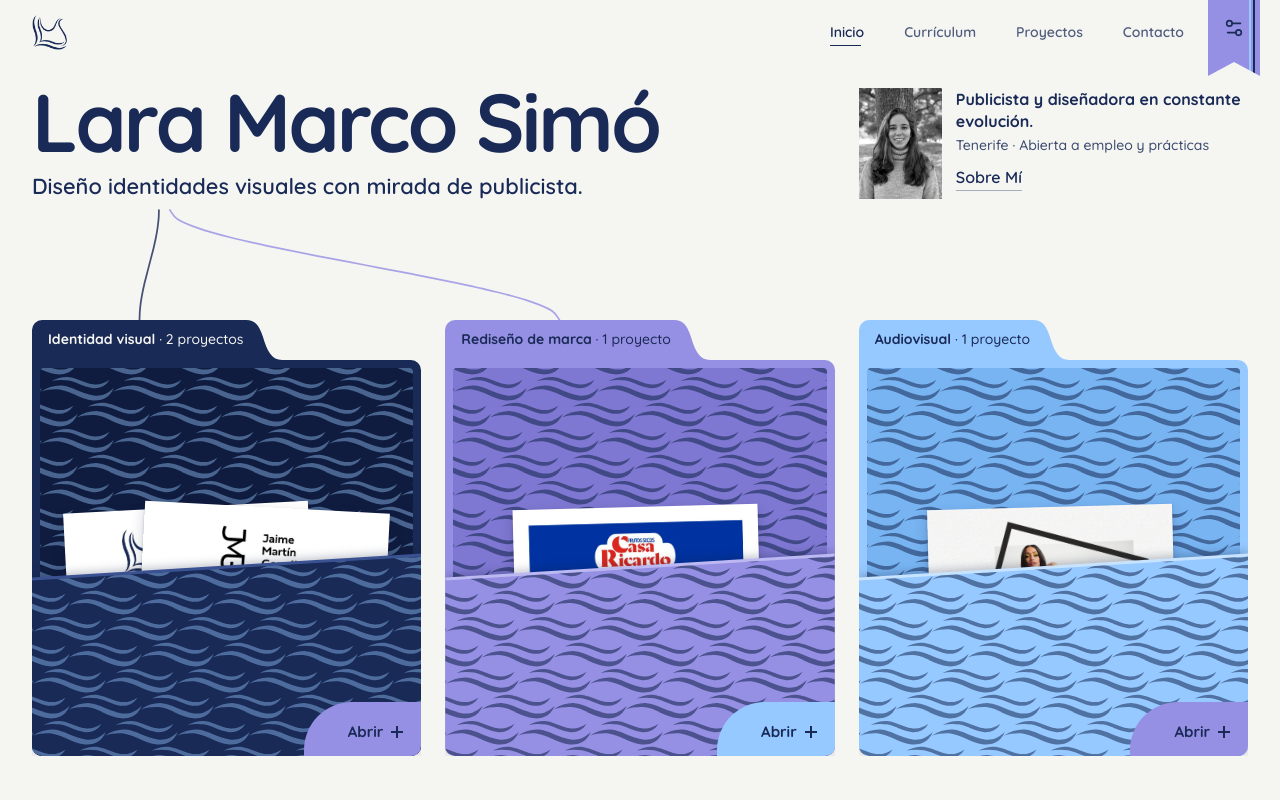
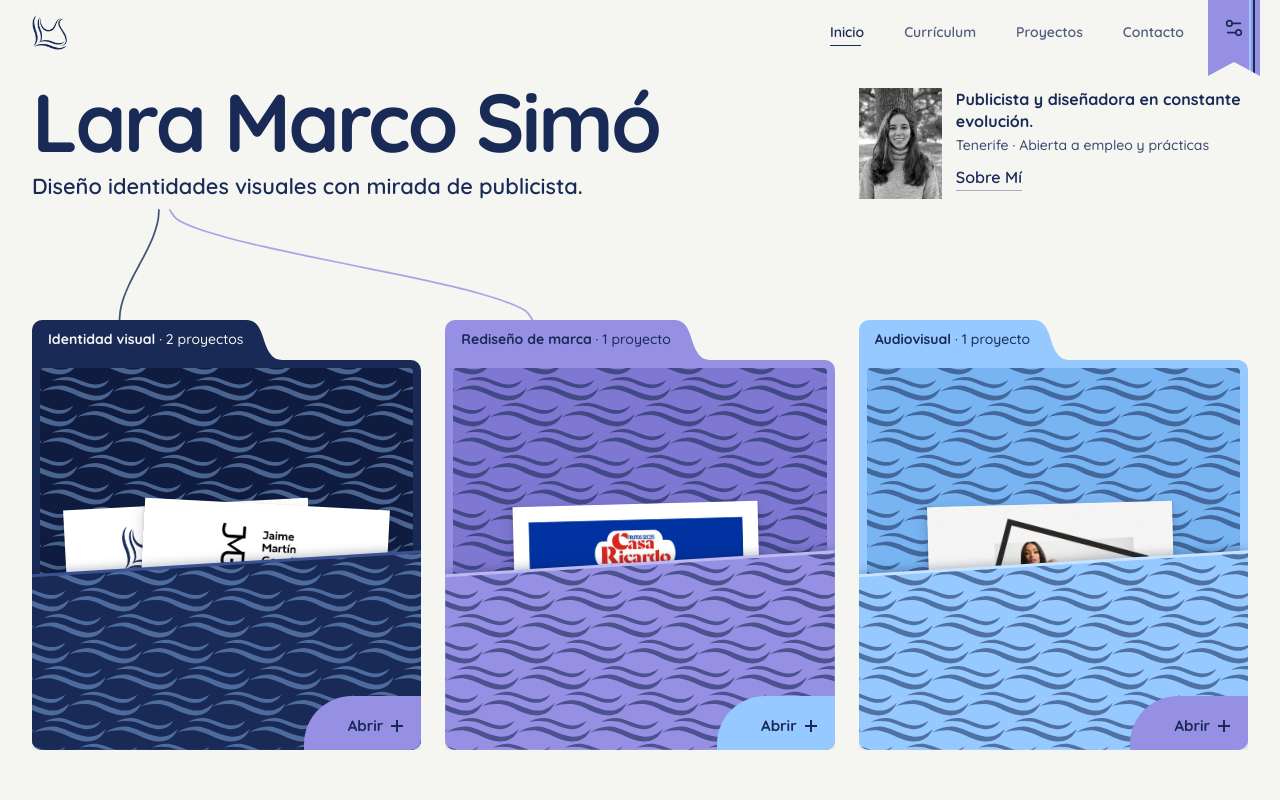
Before and after one commit to laramarcosimo/Portfolio, a React (Vite) app: page / in a window 1280 px wide. Shown: the top 800 px of the page. Built offline with nearby package versions, Linux system fonts and the light colour scheme.

Commit message:
Flatten home folders to fit the screen and even out the threads
Co-Authored-By: Claude Opus 5.5 <noreply@anthropic.com>

```diff
--- a/src/components/FolderThreads.jsx
+++ b/src/components/FolderThreads.jsx
@@ -39,9 +39,11 @@ function tracePaths(root, name, block) {
   if (tabs.length !== LINES.length) return null
   const sy = offsetIn(root, block).y + block.offsetHeight + 10
   const cx = offsetIn(root, name).x + name.offsetWidth * 0.22
+  // Mismo punto de llegada en cada pestaña (no su centro, que varía con el texto): los hilos quedan equidistantes
+  const inset = Math.min(...tabs.map((tab) => tab.offsetWidth)) / 2
   const paths = tabs.map((tab, i) => {
     const p = offsetIn(root, tab)
-    return flowingPath(cx + (i - 1) * SPREAD, sy, p.x + tab.offsetWidth / 2, p.y)
+    return flowingPath(cx + (i - 1) * SPREAD, sy, p.x + inset, p.y)
   })
   return { w: root.offsetWidth, h: root.offsetHeight, paths }
 }
--- a/src/styles/global.css
+++ b/src/styles/global.css
@@ -176,6 +176,10 @@
   .folder { overflow: hidden; }
   .folder[data-lifted] > * { visibility: hidden; }
   .folder[data-lifted] .folder-plus { transition: none; }
+  /* Portada: la carpeta se achata según la altura de pantalla para que el botón Abrir se vea sin scroll */
+  .home-top .folder { --folder-h: clamp(64cqw, calc(100svh - 370px), 112cqw); height: var(--folder-h); }
+  .home-top .folder-front { inset: calc(var(--folder-h) * 0.536) 0 0 0; }
+  .home-top .folder-sheet { translate: 0 calc(var(--folder-h) * 0.536 - 60cqw); }
 }
 
 /* Escritorio, abierta: un solo padre transformado con tres pisos (fondo, portadas, solapa). Solo se animan transform y opacity */
```
